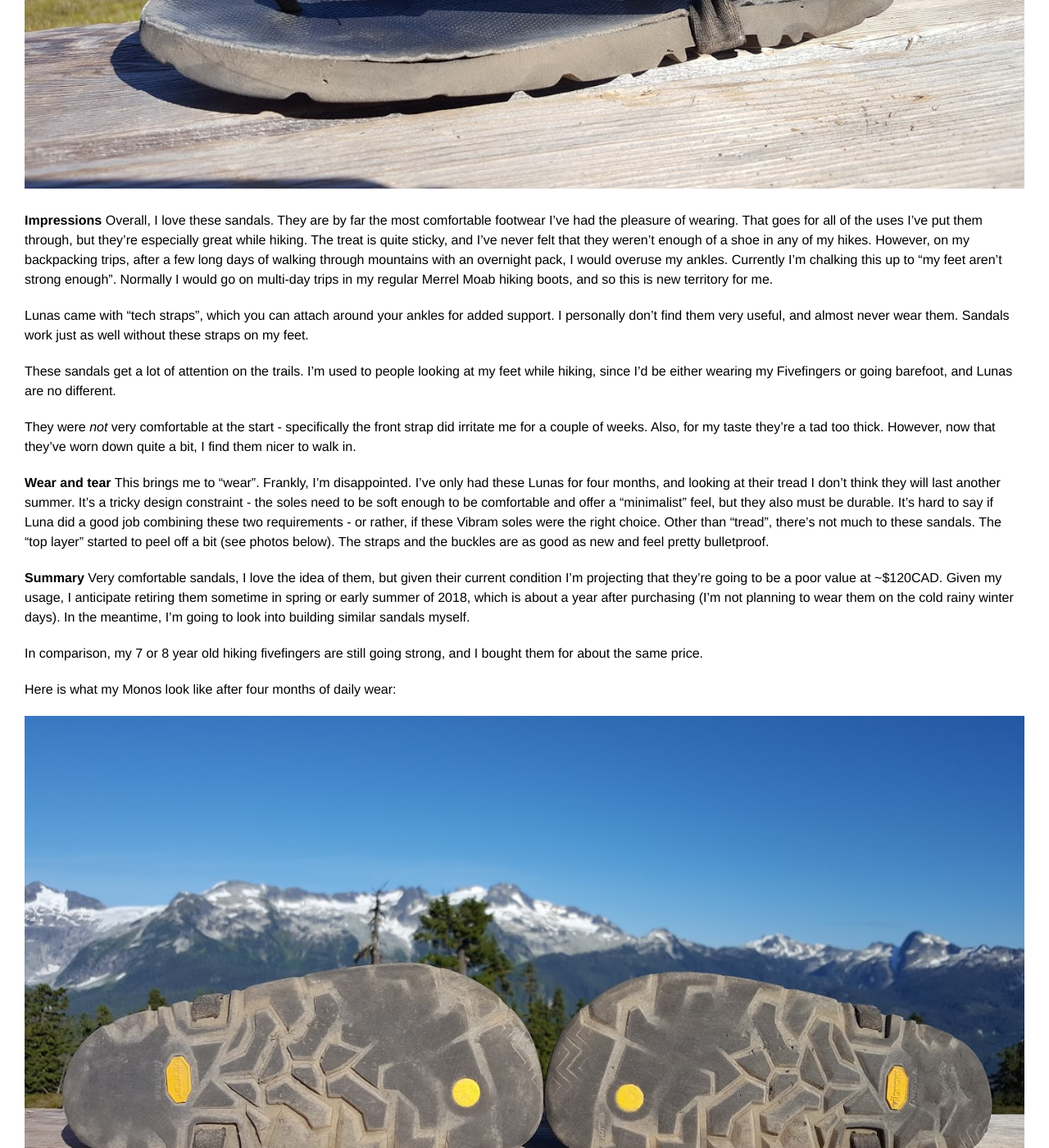
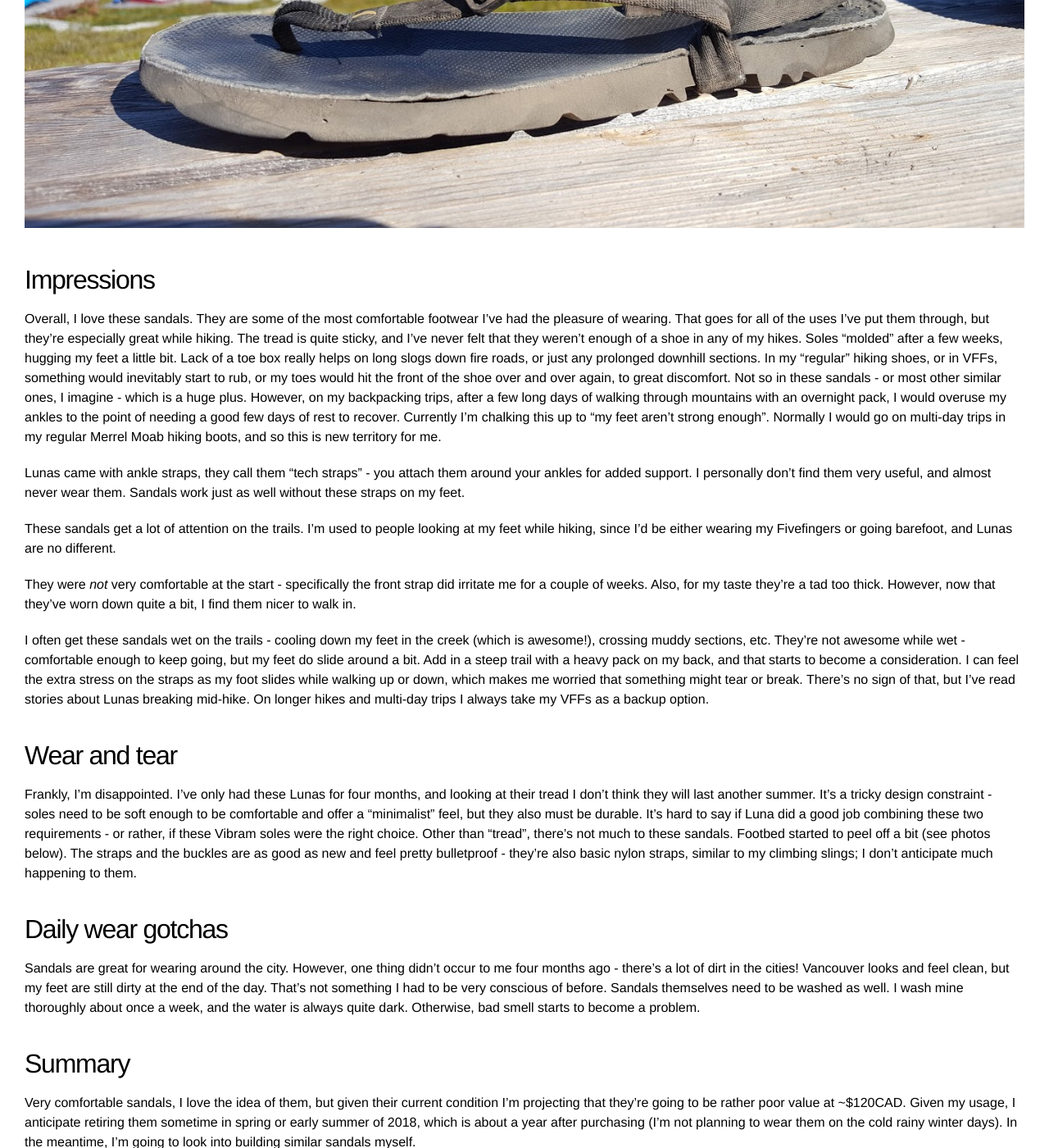
Before and after one commit to grigoryk/grigoryk.github.io, a Jekyll site: the page built from _outdoors/2017-09-04-luna-mono-2-sandals-four-month-review.md, in a window 1280 px wide and 1400 px high, scrolled down 886 px. Shown: the whole window at 82% size. Built offline with Jekyll 4.4.1, drawn with Linux system fonts in a browser that asks for light colours; comment, search, counter and statistics services are not loaded; some of the changed text lies outside the part shown.

Commit message:
review updates

```diff
--- a/_outdoors/2017-09-04-luna-mono-2-sandals-four-month-review.md
+++ b/_outdoors/2017-09-04-luna-mono-2-sandals-four-month-review.md
@@ -12,7 +12,8 @@
 ---
 I bought these sandals on May 5th, 2017. This review is written on September 4th, 2017.
 
-**Usage**
+Usage
+---
 I've been wearing these sandals every every day. On an average week that includes cycling or walking (~4km) to work, walking around the city, walking in the office to get coffee, and hiking on the weekends. I run in Lunas as well, but I don't run often - perhaps a couple of times a month, for about 5-10km. I did some multi-day backpacking trips in these sandals as well. The single worst thing I've done in them is probably foot breaking on a longboard - but only once, since the tread wears out very heavily.
 
 I guess most of the "wear and tear" happens during my hikes. A typical hike would include a day pack and 5-8 hours of walking up and down coastal mountains near Vancouver.
@@ -21,22 +22,33 @@
     <img class="img-responsive" src="/trip_images/sandals/2017-09-04-luna-mono-2-sandals-four-month-review/2.jpg" />
 </figure>
 
-**Impressions**
-Overall, I love these sandals. They are by far the most comfortable footwear I've had the pleasure of wearing. That goes for all of the uses I've put them through, but they're especially great while hiking. The treat is quite sticky, and I've never felt that they weren't enough of a shoe in any of my hikes. However, on my backpacking trips, after a few long days of walking through mountains with an overnight pack, I would overuse my ankles. Currently I'm chalking this up to "my feet aren't strong enough". Normally I would go on multi-day trips in my regular Merrel Moab hiking boots, and so this is new territory for me.
+Impressions
+---
+Overall, I love these sandals. They are some of the most comfortable footwear I've had the pleasure of wearing. That goes for all of the uses I've put them through, but they're especially great while hiking. The tread is quite sticky, and I've never felt that they weren't enough of a shoe in any of my hikes. Soles "molded" after a few weeks, hugging my feet a little bit. Lack of a toe box really helps on long slogs down fire roads, or just any prolonged downhill sections. In my "regular" hiking shoes, or in VFFs, something would inevitably start to rub, or my toes would hit the front of the shoe over and over again, to great discomfort. Not so in these sandals - or most other similar ones, I imagine - which is a huge plus. However, on my backpacking trips, after a few long days of walking through mountains with an overnight pack, I would overuse my ankles to the point of needing a good few days of rest to recover. Currently I'm chalking this up to "my feet aren't strong enough". Normally I would go on multi-day trips in my regular Merrel Moab hiking boots, and so this is new territory for me.
 
-Lunas came with "tech straps", which you can attach around your ankles for added support. I personally don't find them very useful, and almost never wear them. Sandals work just as well without these straps on my feet.
+Lunas came with ankle straps, they call them "tech straps" - you attach them around your ankles for added support. I personally don't find them very useful, and almost never wear them. Sandals work just as well without these straps on my feet.
 
 These sandals get a lot of attention on the trails. I'm used to people looking at my feet while hiking, since I'd be either wearing my Fivefingers or going barefoot, and Lunas are no different.
 
 They were *not* very comfortable at the start - specifically the front strap did irritate me for a couple of weeks. Also, for my taste they're a tad too thick. However, now that they've worn down quite a bit, I find them nicer to walk in.
 
-**Wear and tear**
-This brings me to "wear". Frankly, I'm disappointed. I've only had these Lunas for four months, and looking at their tread I don't think they will last another summer. It's a tricky design constraint - the soles need to be soft enough to be comfortable and offer a "minimalist" feel, but they also must be durable. It's hard to say if Luna did a good job combining these two requirements - or rather, if these Vibram soles were the right choice. Other than "tread", there's not much to these sandals. The "top layer" started to peel off a bit (see photos below). The straps and the buckles are as good as new and feel pretty bulletproof.
+I often get these sandals wet on the trails - cooling down my feet in the creek (which is awesome!), crossing muddy sections, etc. They're not awesome while wet - comfortable enough to keep going, but my feet do slide around a bit. Add in a steep trail with a heavy pack on my back, and that starts to become a consideration. I can feel the extra stress on the straps as my foot slides while walking up or down, which makes me worried that something might tear or break. There's no sign of that, but I've read stories about Lunas breaking mid-hike. On longer hikes and multi-day trips I always take my VFFs as a backup option.
 
-**Summary**
-Very comfortable sandals, I love the idea of them, but given their current condition I'm projecting that they're going to be a poor value at ~$120CAD. Given my usage, I anticipate retiring them sometime in spring or early summer of 2018, which is about a year after purchasing (I'm not planning to wear them on the cold rainy winter days). In the meantime, I'm going to look into building similar sandals myself.
+Wear and tear
+---
+Frankly, I'm disappointed. I've only had these Lunas for four months, and looking at their tread I don't think they will last another summer. It's a tricky design constraint - soles need to be soft enough to be comfortable and offer a "minimalist" feel, but they also must be durable. It's hard to say if Luna did a good job combining these two requirements - or rather, if these Vibram soles were the right choice. Other than "tread", there's not much to these sandals. Footbed started to peel off a bit (see photos below). The straps and the buckles are as good as new and feel pretty bulletproof - they're also basic nylon straps, similar to my climbing slings; I don't anticipate much happening to them.
 
-In comparison, my 7 or 8 year old hiking fivefingers are still going strong, and I bought them for about the same price.
+Daily wear gotchas
+---
+Sandals are great for wearing around the city. However, one thing didn't occur to me four months ago - there's a lot of dirt in the cities! Vancouver looks and feel clean, but my feet are still dirty at the end of the day. That's not something I had to be very conscious of before. Sandals themselves need to be washed as well. I wash mine thoroughly about once a week, and the water is always quite dark. Otherwise, bad smell starts to become a problem.
+
+Summary
+---
+Very comfortable sandals, I love the idea of them, but given their current condition I'm projecting that they're going to be rather poor value at ~$120CAD. Given my usage, I anticipate retiring them sometime in spring or early summer of 2018, which is about a year after purchasing (I'm not planning to wear them on the cold rainy winter days). In the meantime, I'm going to look into building similar sandals myself.
+
+In comparison, my 7 or 8 year old hiking fivefingers are still going strong, and I bought them for about the same price. My 5 year old Merrel Moabs goretex boots are going strong as well - and I use them in all four seasons. Both of these shoes are much more complicated, as well. Of course, there's a matter of "economies of scale", and various other things at play here - a popular book that we've all read, some good marketing...
+
+Regardless, paying so much money for a piece of rubber and some nylon straps feels a bit ridiculous if the whole thing won't actually last more than a year. The whole affair feels irresponsible to me. Companies should strive to make products lasts as long as possible, and reduce their impact. Sandals that last one hiking season are no better than disposable, non-repairable garbage sneakers that are sold in your local mall. Perhaps their minimalism is their saving grace - less material ends up in the landfill.
 
 Here is what my Monos look like after four months of daily wear:
 
```
